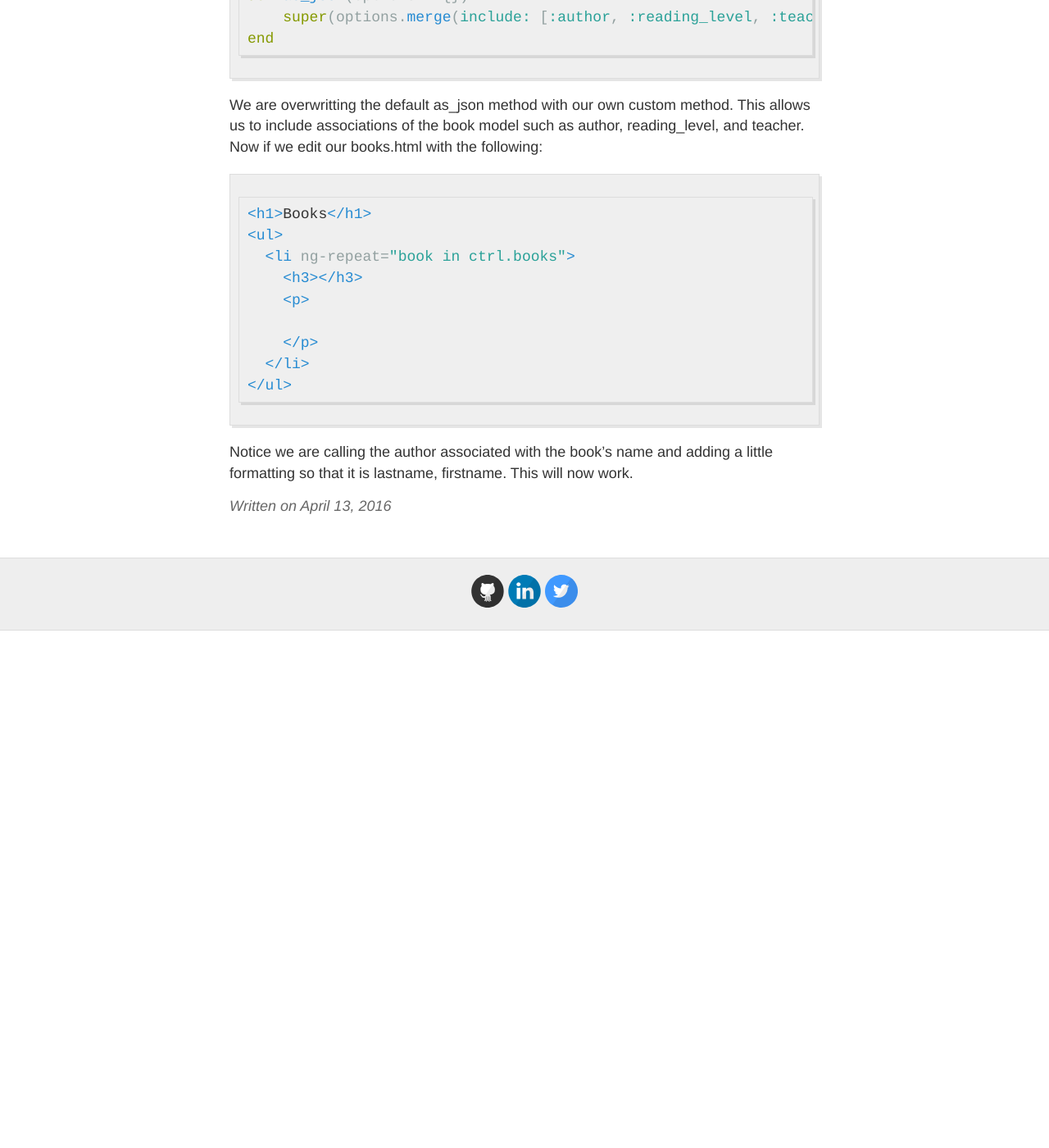
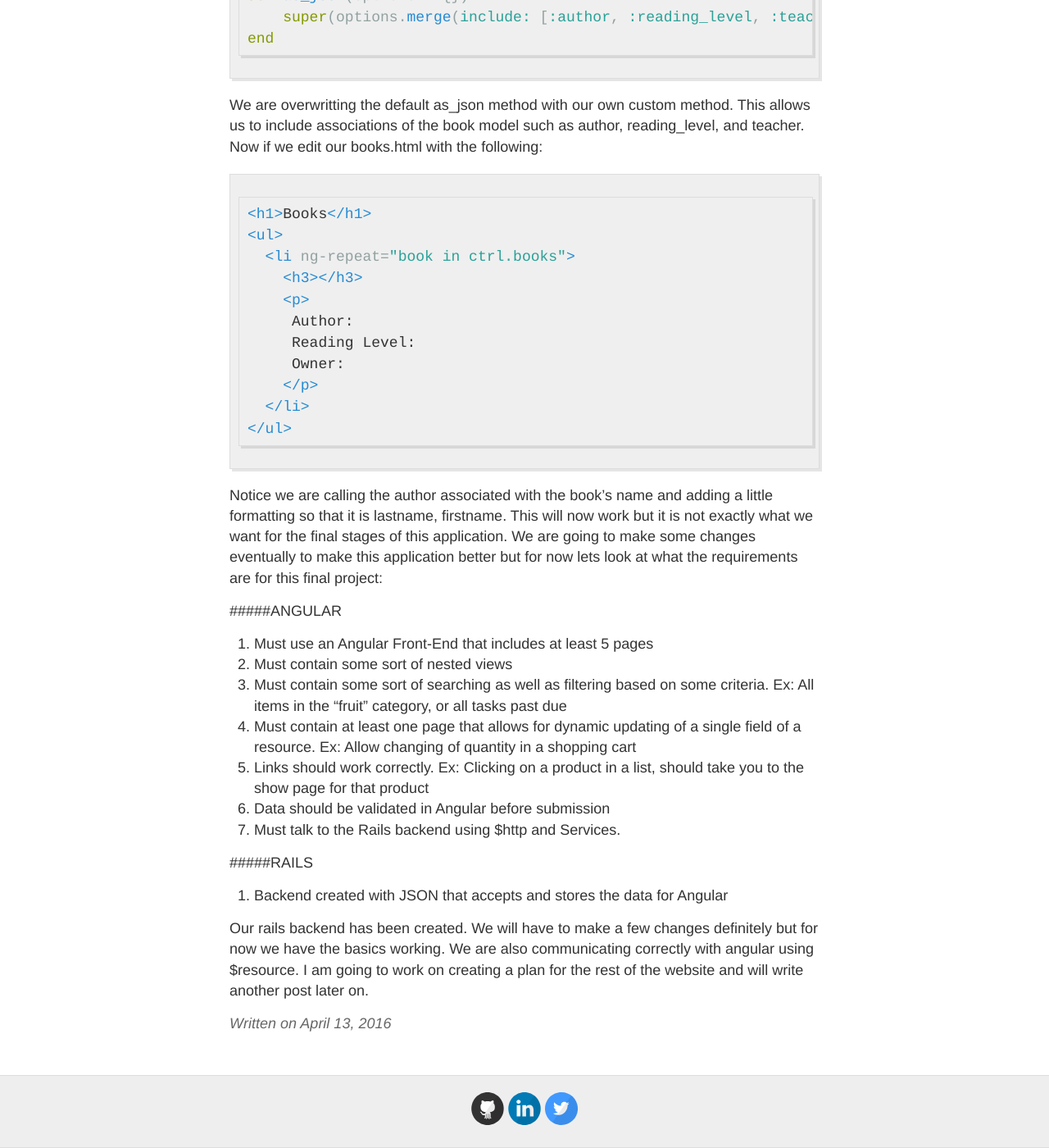
Before and after one commit to tuckerbohman5/tuckerbohman5.github.io, a Jekyll site: the page built from _posts/2016-4-13-Building-My-First-Angular-SPA-Part4.md, in a window 1280 px wide and 1400 px high, scrolled down 1298 px. Shown: the whole window at 82% size. Built offline with Jekyll 4.4.1, drawn with Linux system fonts in a browser that asks for light colours; before the commit the page ends 2067 px from its top, so only the background shows below that.

Commit message:
finished part 4 blog post

````diff
--- a/_posts/2016-4-13-Building-My-First-Angular-SPA-Part4.md
+++ b/_posts/2016-4-13-Building-My-First-Angular-SPA-Part4.md
@@ -46,10 +46,28 @@ We are overwritting the default as_json method with our own custom method. This
   <li ng-repeat="book in ctrl.books">
     <h3>{{ book.title }}</h3>
     <p>
-      {{ book.author.last_name + ', ' + book.author.first_name }}
+     Author: {{ book.author.last_name + ', ' + book.author.first_name }}
+     Reading Level: {{ book.reading_level.level }}
+     Owner: {{ book.teacher.title + '. ' + book.teacher.last_name }}
     </p>
   </li>
 </ul>
 ```
 
-Notice we are calling the author associated with the book's name and adding a little formatting so that it is lastname, firstname. This will now work.
+Notice we are calling the author associated with the book's name and adding a little formatting so that it is lastname, firstname. This will now work but it is not exactly what we want for the final stages of this application. We are going to make some changes eventually to make this application better but for now lets look at what the requirements are for this final project:
+
+#####ANGULAR
+
+1. Must use an Angular Front-End that includes at least 5 pages
+2. Must contain some sort of nested views
+3. Must contain some sort of searching as well as filtering based on some criteria. Ex: All items in the "fruit" category, or all tasks past due
+4. Must contain at least one page that allows for dynamic updating of a single field of a resource. Ex: Allow changing of quantity in a shopping cart
+5. Links should work correctly. Ex: Clicking on a product in a list, should take you to the show page for that product
+6. Data should be validated in Angular before submission
+7. Must talk to the Rails backend using $http and Services.
+
+#####RAILS
+
+1. Backend created with JSON that accepts and stores the data for Angular
+
+Our rails backend has been created. We will have to make a few changes definitely but for now we have the basics working. We are also communicating correctly with angular using $resource. I am going to work on creating a plan for the rest of the website and will write another post later on.
````
